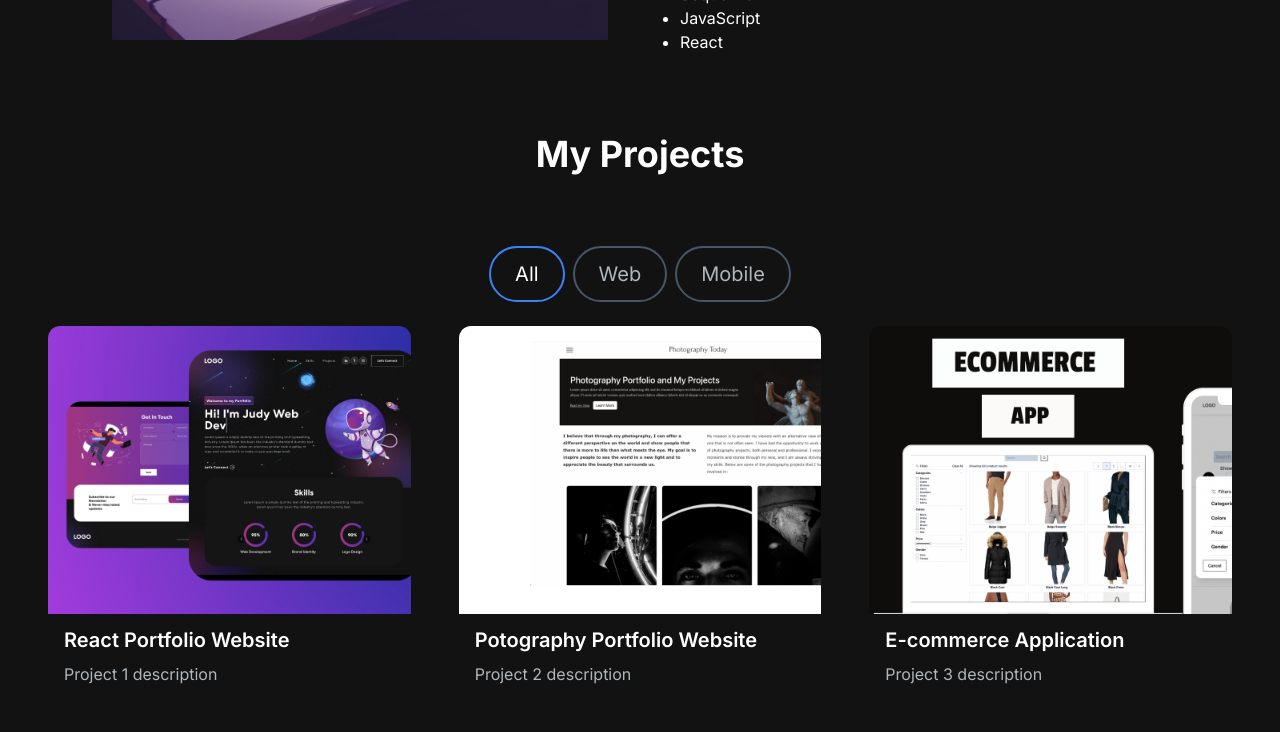
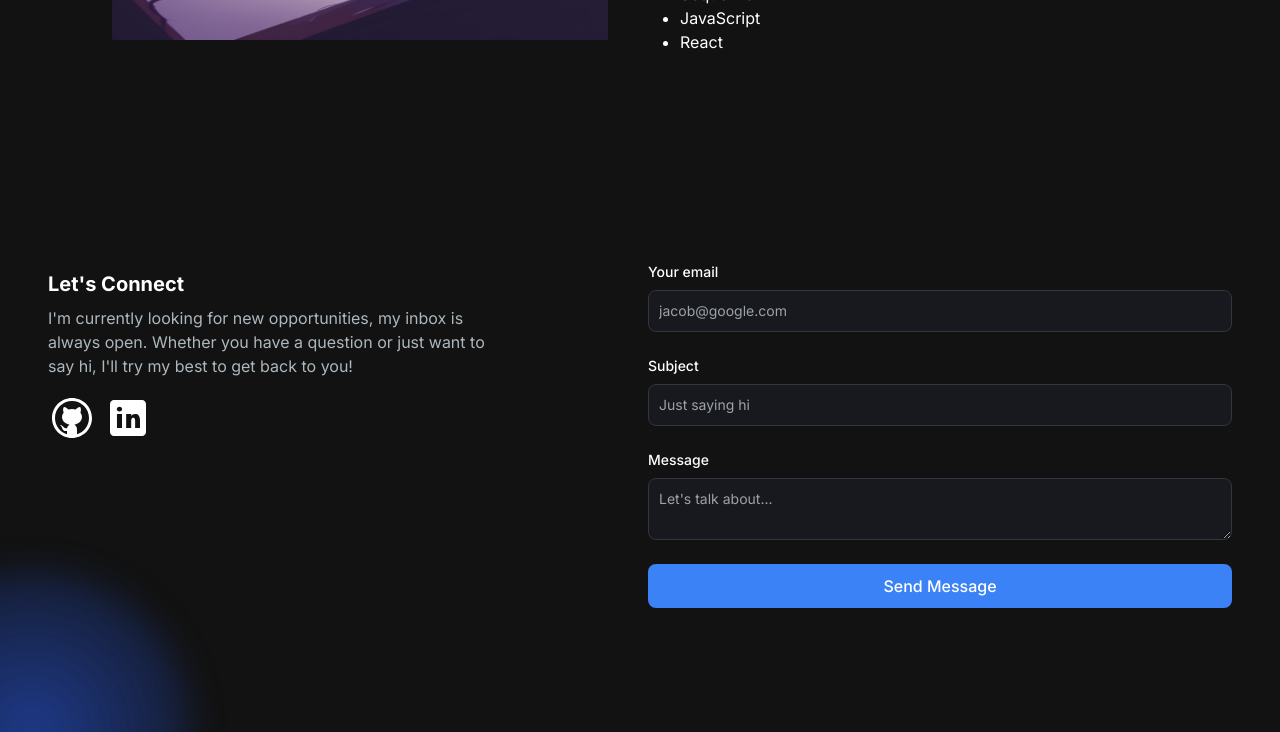
Before and after one commit to otavio-n/portfolio-site, a Next.js app: page / in a window 1280 px wide. Shown: the part 940-1672 px from the top of the page. Built offline with nearby package versions, Linux system fonts and the light colour scheme.

Commit message:
Remove/comment projects section

```diff
--- a/src/app/components/Navbar.jsx
+++ b/src/app/components/Navbar.jsx
@@ -10,10 +10,10 @@ const navLinks = [
     title: "About",
     path: "#about",
   },
-  {
-    title: "Projects",
-    path: "#projects",
-  },
+  // {
+  //   title: "Projects",
+  //   path: "#projects",
+  // },
   {
     title: "Contact",
     path: "#contact",
--- a/src/app/layout.js
+++ b/src/app/layout.js
@@ -4,7 +4,7 @@ import { Inter } from 'next/font/google'
 const inter = Inter({ subsets: ['latin'] })
 
 export const metadata = {
-  title: 'Create Next App',
+  title: 'Portfolio Next App',
   description: 'Generated by create next app',
 }
 
--- a/src/app/page.js
+++ b/src/app/page.js
@@ -12,7 +12,7 @@ export default function Home() {
       <div className="container mt-24 mx-auto px-12 py-4">
         <HeroSection />
         <AboutSection />
-        <ProjectsSection />
+        {/* <ProjectsSection /> */}
         <EmailSection />
       </div>
       <Footer />
```
Also changed, not shown: 1 other file (tests, documents, lock files or other folders).
